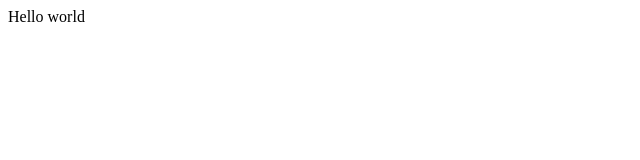
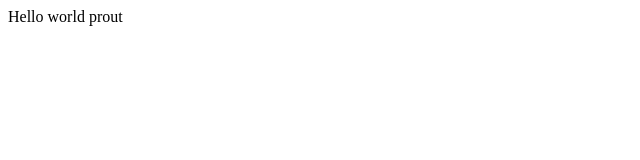
Before and after one commit to MsprEpsi/MSPR, a plain HTML site: page hello.html in a window 1280 px wide. Shown: the full height of the page, 0-640 px from the left. Drawn offline with Linux system fonts and the light colour scheme.

Commit message:
c'est un test

```diff
--- a/hello.html
+++ b/hello.html
@@ -1,3 +1,5 @@
 <html>
     Hello world
+
+    prout
 </html>
```
